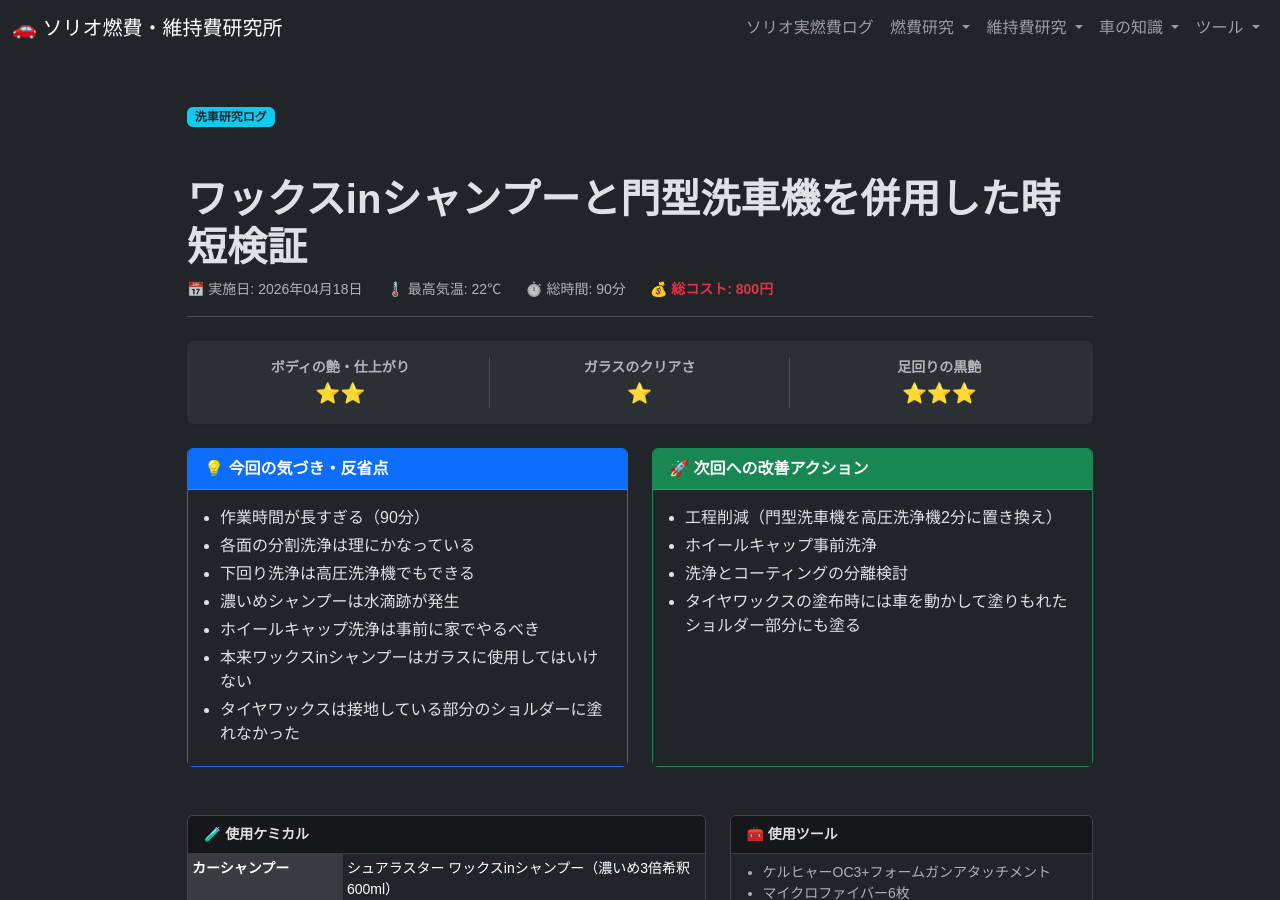
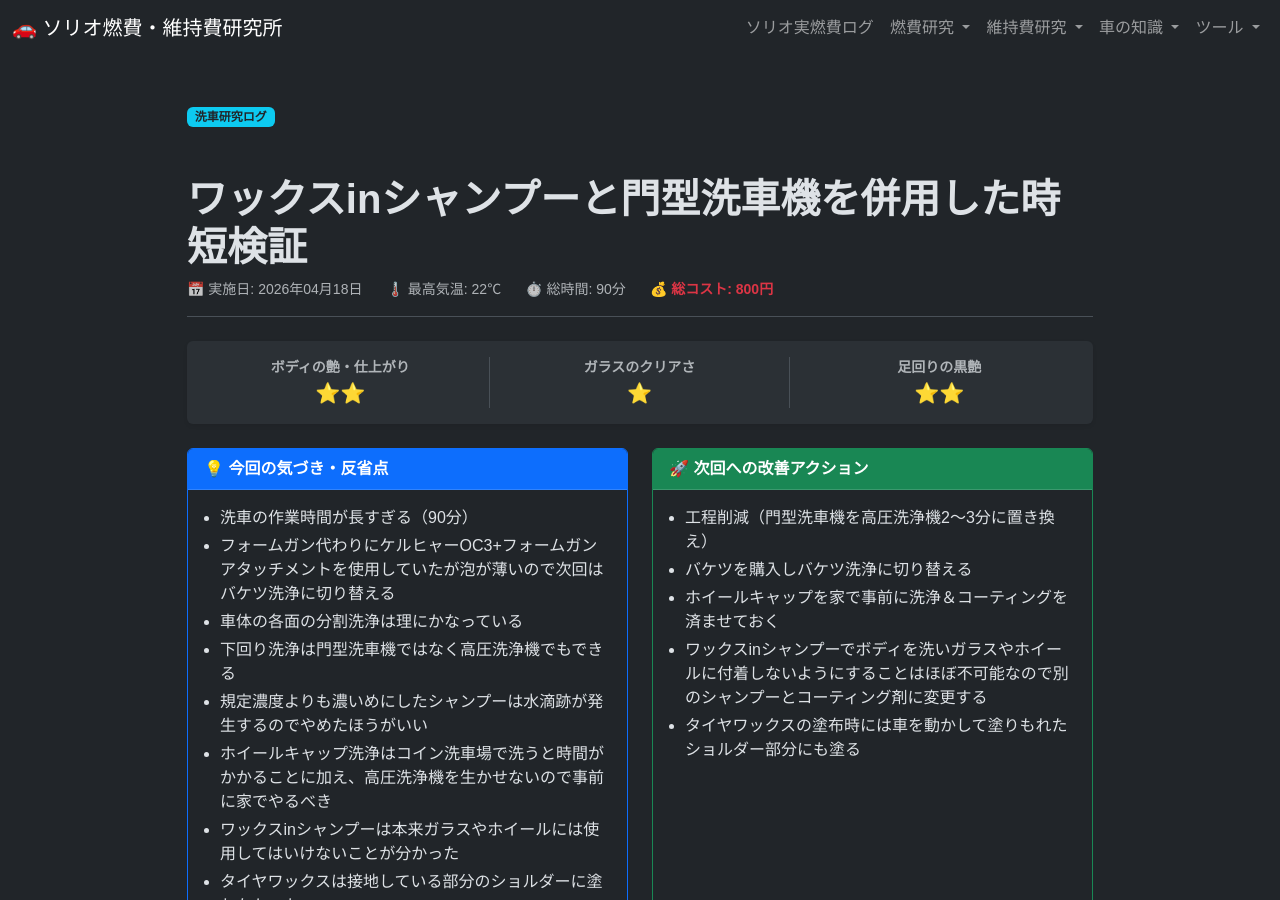
Before and after one commit to funyapar-org/fuel-lab, a Jekyll site: the page built from _wash_logs/2026-04-18-wash-log.md, in a window 1280 px wide and 900 px high. Built offline with Jekyll 4.4.1, drawn with Linux system fonts in a browser that asks for light colours.

Commit message:
洗車ログの文章量アップ

```diff
--- a/_wash_logs/2026-04-18-wash-log.md
+++ b/_wash_logs/2026-04-18-wash-log.md
@@ -10,7 +10,7 @@ cost: 800
 # --- 5段階自己評価 ---
 score_body: "⭐⭐"
 score_glass: "⭐"
-score_wheel: "⭐⭐⭐"
+score_wheel: "⭐⭐"
 
 # --- メニュー ---
 menu:
@@ -68,18 +68,20 @@ steps:
 
 # --- 今回の気づき（Findings） ---
 findings:
-  - 作業時間が長すぎる（90分）
-  - 各面の分割洗浄は理にかなっている
-  - 下回り洗浄は高圧洗浄機でもできる
-  - 濃いめシャンプーは水滴跡が発生
-  - ホイールキャップ洗浄は事前に家でやるべき
-  - 本来ワックスinシャンプーはガラスに使用してはいけない
+  - 洗車の作業時間が長すぎる（90分）
+  - フォームガン代わりにケルヒャーOC3+フォームガンアタッチメントを使用していたが泡が薄いので次回はバケツ洗浄に切り替える
+  - 車体の各面の分割洗浄は理にかなっている
+  - 下回り洗浄は門型洗車機ではなく高圧洗浄機でもできる
+  - 規定濃度よりも濃いめにしたシャンプーは水滴跡が発生するのでやめたほうがいい
+  - ホイールキャップ洗浄はコイン洗車場で洗うと時間がかかることに加え、高圧洗浄機を生かせないので事前に家でやるべき
+  - ワックスinシャンプーは本来ガラスやホイールには使用してはいけないことが分かった
   - タイヤワックスは接地している部分のショルダーに塗れなかった
 
 # --- 次回への課題（Next Actions） ---
 next_actions:
-  - 工程削減（門型洗車機を高圧洗浄機2分に置き換え）
-  - ホイールキャップ事前洗浄
-  - 洗浄とコーティングの分離検討
+  - 工程削減（門型洗車機を高圧洗浄機2～3分に置き換え）
+  - バケツを購入しバケツ洗浄に切り替える
+  - ホイールキャップを家で事前に洗浄＆コーティングを済ませておく
+  - ワックスinシャンプーでボディを洗いガラスやホイールに付着しないようにすることはほぼ不可能なので別のシャンプーとコーティング剤に変更する
   - タイヤワックスの塗布時には車を動かして塗りもれたショルダー部分にも塗る
 ---
```
Also changed, not shown: _includes/carwash_log.html (deleted, +0 -41 lines), _wash_logs/2026-05-23-wash-log.md (+3 -0 lines), _wash_logs/2026-07-04-wash-log.md (+9 -4 lines).
